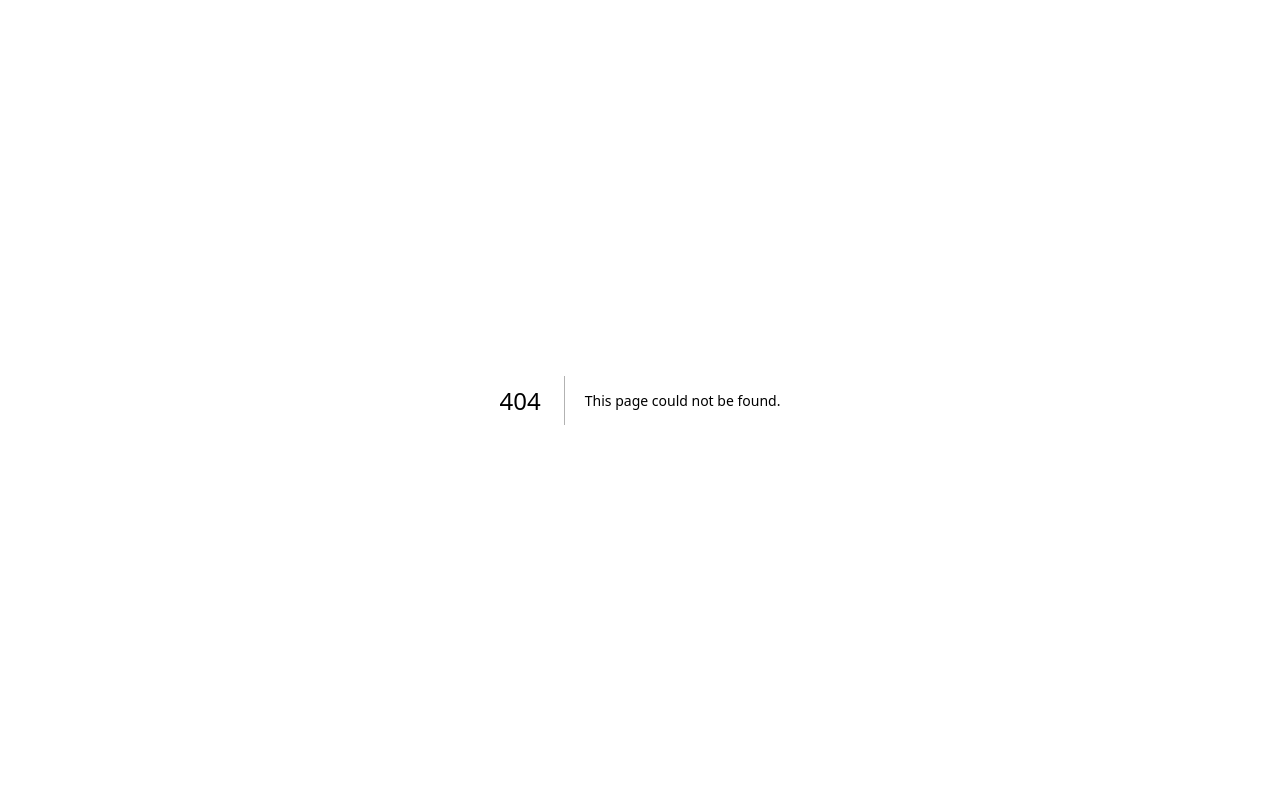
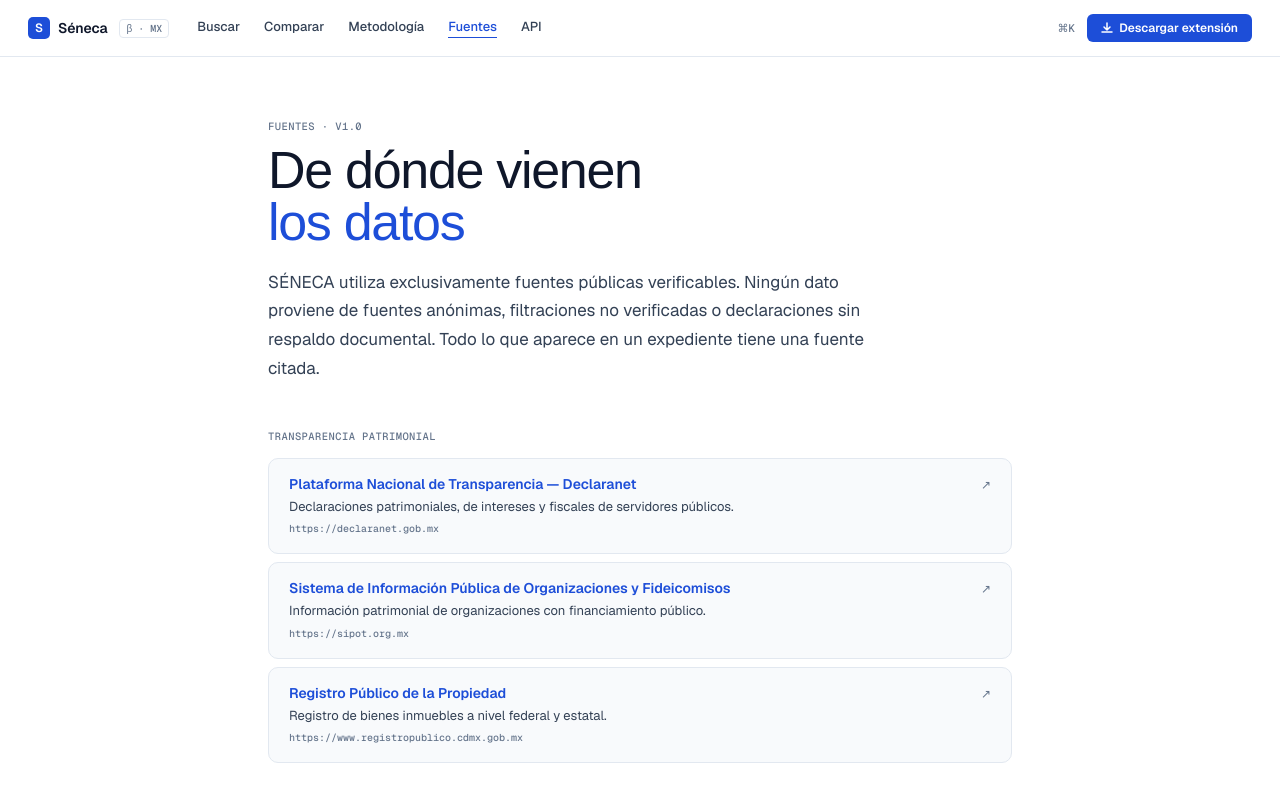
Before and after one commit to compostaenlaciudad/seneca-report, a Next.js app: page /fuentes in a window 1280 px wide. Before the commit this address had no page. Shown: the top 800 px of the page. Built offline with nearby package versions, Linux system fonts and the light colour scheme; a web font is replaced by a local one.

Commit message:
fix: fuentes page — add use client for hover handlers

```diff
--- /dev/null
+++ b/src/app/fuentes/page.tsx
@@ -0,0 +1,139 @@
+'use client'
+
+import { TopNav } from '@/components/top-nav'
+import { Kicker, Mono } from '@/components/typography'
+
+const SOURCES = [
+  {
+    category: 'Transparencia patrimonial',
+    items: [
+      { name: 'Plataforma Nacional de Transparencia — Declaranet', url: 'https://declaranet.gob.mx', desc: 'Declaraciones patrimoniales, de intereses y fiscales de servidores públicos.' },
+      { name: 'Sistema de Información Pública de Organizaciones y Fideicomisos', url: 'https://sipot.org.mx', desc: 'Información patrimonial de organizaciones con financiamiento público.' },
+      { name: 'Registro Público de la Propiedad', url: 'https://www.registropublico.cdmx.gob.mx', desc: 'Registro de bienes inmuebles a nivel federal y estatal.' },
+    ],
+  },
+  {
+    category: 'Fiscalización y auditoría',
+    items: [
+      { name: 'Auditoría Superior de la Federación (ASF)', url: 'https://www.asf.gob.mx', desc: 'Informes de auditoría al ejercicio del gasto público federal.' },
+      { name: 'Secretaría de la Función Pública (SFP)', url: 'https://www.gob.mx/sfp', desc: 'Sanciones administrativas, inhabilitaciones y resoluciones de responsabilidad.' },
+      { name: 'Sistema Nacional Anticorrupción (SNA)', url: 'https://www.plataformadigitalnacional.org', desc: 'Plataforma Digital Nacional: servidores sancionados, declaraciones y contratos.' },
+    ],
+  },
+  {
+    category: 'Contrataciones y gasto público',
+    items: [
+      { name: 'CompraNet', url: 'https://compranet.hacienda.gob.mx', desc: 'Sistema de contrataciones del gobierno federal. Licitaciones, contratos y proveedores.' },
+      { name: 'Transparencia Presupuestaria', url: 'https://www.transparenciapresupuestaria.gob.mx', desc: 'Ejercicio del presupuesto público federal por dependencia y programa.' },
+    ],
+  },
+  {
+    category: 'Registro legislativo',
+    items: [
+      { name: 'Cámara de Diputados — Diario de Debates', url: 'https://www.diputados.gob.mx', desc: 'Registro oficial de votaciones, asistencias e iniciativas en la Cámara de Diputados.' },
+      { name: 'Senado de la República', url: 'https://www.senado.gob.mx', desc: 'Registro de votaciones, iniciativas y comisiones del Senado.' },
+      { name: 'Sistema de Información Legislativa (SIL)', url: 'http://sil.gobernacion.gob.mx', desc: 'Base de datos de iniciativas, dictámenes y legisladores.' },
+    ],
+  },
+  {
+    category: 'Registro electoral',
+    items: [
+      { name: 'Instituto Nacional Electoral (INE)', url: 'https://www.ine.mx', desc: 'Financiamiento de campañas, plataformas electorales y candidaturas registradas.' },
+      { name: 'Tribunal Electoral del Poder Judicial (TEPJF)', url: 'https://www.te.gob.mx', desc: 'Resoluciones y sanciones electorales.' },
+    ],
+  },
+  {
+    category: 'Investigaciones internacionales',
+    items: [
+      { name: 'Departamento de Justicia de EEUU (DOJ)', url: 'https://www.justice.gov', desc: 'Acusaciones formales, indictments y comunicados de prensa sobre casos con nexo mexicano.' },
+      { name: 'Oficina de Control de Activos Extranjeros (OFAC)', url: 'https://ofac.treasury.gov', desc: 'Lista de personas sancionadas por vínculos con narcotráfico y crimen organizado.' },
+      { name: 'Transparencia Internacional', url: 'https://www.transparency.org', desc: 'Índice de Percepción de la Corrupción y reportes por país.' },
+    ],
+  },
+  {
+    category: 'Prensa verificada',
+    items: [
+      { name: 'Animal Político', url: 'https://animalpolitico.com', desc: 'Periodismo de datos e investigación política verificada.' },
+      { name: 'SinEmbargo', url: 'https://sinembargo.mx', desc: 'Investigación periodística sobre política y poder en México.' },
+      { name: 'Expansión Política', url: 'https://politica.expansion.mx', desc: 'Cobertura política verificada con énfasis en datos públicos.' },
+      { name: 'Proceso', url: 'https://proceso.com.mx', desc: 'Periodismo de investigación político-económico.' },
+    ],
+  },
+]
+
+export default function FuentesPage() {
+  return (
+    <div style={{ minHeight: '100vh', background: 'var(--bg)', color: 'var(--text)' }}>
+      <TopNav active="Fuentes" />
+
+      {/* Hero */}
+      <section style={{ padding: '64px 28px 48px', maxWidth: 800, margin: '0 auto' }}>
+        <Kicker>Fuentes · v1.0</Kicker>
+        <h1
+          className="serif"
+          style={{
+            fontSize: 52,
+            lineHeight: 1.0,
+            fontWeight: 500,
+            color: 'var(--text)',
+            letterSpacing: '-0.025em',
+            margin: '12px 0 20px',
+          }}
+        >
+          De dónde vienen<br />
+          <span style={{ color: 'var(--accent)' }}>los datos</span>
+        </h1>
+        <p style={{ fontSize: 17, lineHeight: 1.7, color: 'var(--text-2)', maxWidth: 640 }}>
+          SÉNECA utiliza exclusivamente fuentes públicas verificables. Ningún dato proviene de fuentes anónimas, filtraciones no verificadas o declaraciones sin respaldo documental. Todo lo que aparece en un expediente tiene una fuente citada.
+        </p>
+      </section>
+
+      {/* Sources */}
+      <section style={{ padding: '0 28px 96px', maxWidth: 800, margin: '0 auto' }}>
+        <div style={{ display: 'flex', flexDirection: 'column', gap: 48 }}>
+          {SOURCES.map((group) => (
+            <div key={group.category}>
+              <Kicker>{group.category}</Kicker>
+              <div style={{ display: 'flex', flexDirection: 'column', gap: 8, marginTop: 16 }}>
+                {group.items.map((item) => (
+                  <a
+                    key={item.url}
+                    href={item.url}
+                    target="_blank"
+                    rel="noopener noreferrer"
+                    style={{
+                      display: 'flex',
+                      alignItems: 'flex-start',
+                      gap: 16,
+                      padding: '16px 20px',
+                      border: '1px solid var(--border)',
+                      borderRadius: 10,
+                      background: 'var(--surface)',
+                      textDecoration: 'none',
+                      transition: 'border-color 150ms ease',
+                    }}
+                    onMouseEnter={e => e.currentTarget.style.borderColor = 'var(--accent)'}
+                    onMouseLeave={e => e.currentTarget.style.borderColor = 'var(--border)'}
+                  >
+                    <div style={{ flex: 1 }}>
+                      <div style={{ fontSize: 14, fontWeight: 600, color: 'var(--accent)', marginBottom: 4 }}>
+                        {item.name}
+                      </div>
+                      <div style={{ fontSize: 13, color: 'var(--text-2)', lineHeight: 1.5 }}>
+                        {item.desc}
+                      </div>
+                      <Mono size={10} color="var(--muted)" style={{ marginTop: 6 }}>
+                        {item.url}
+                      </Mono>
+                    </div>
+                    <span style={{ fontSize: 12, color: 'var(--muted)', flexShrink: 0, marginTop: 2 }}>↗</span>
+                  </a>
+                ))}
+              </div>
+            </div>
+          ))}
+        </div>
+      </section>
+    </div>
+  )
+}
```
